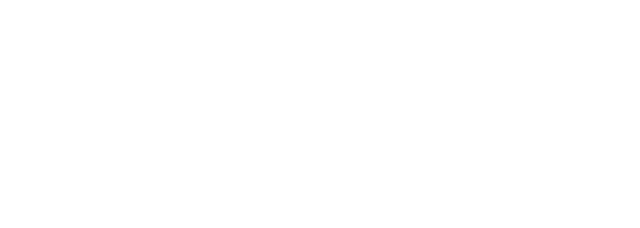
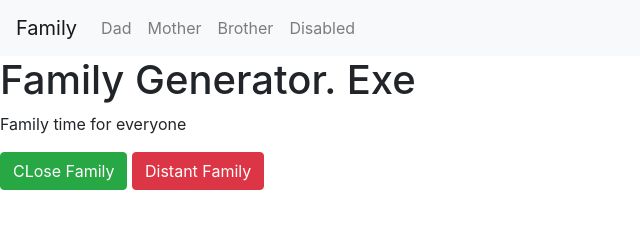
Before and after one commit to Andhack23/nyot, a plain HTML site: page index.html in a window 1280 px wide. Shown: the whole page, without its empty margins (0-640 px from the left). Drawn offline with nearby package versions, Linux system fonts and the light colour scheme.

Commit message:
header and nav-bar

```diff
--- a/index.html
+++ b/index.html
@@ -1,14 +1,48 @@
 <!DOCTYPE html>
 <html>
+
 <head>
+
     <title> NYOT</title>
     <link rel="stylesheet" href="https://stackpath.bootstrapcdn.com/bootstrap/4.1.3/css/bootstrap.min.css" integrity="sha384-MCw98/SFnGE8fJT3GXwEOngsV7Zt27NXFoaoApmYm81iuXoPkFOJwJ8ERdknLPMO" crossorigin="anonymous">
     <link rel="stylesheet" type="test/css" href="style.css">
 </head>
+
 <body>
+    <nav class="navbar navbar-expand-lg navbar-light bg-light">
+        <a class="navbar-brand" href="#">Family</a>
+        <button class="navbar-toggler" type="button" data-toggle="collapse" data-target="#navbarNavAltMarkup" aria-controls="navbarNavAltMarkup" aria-expanded="false" aria-label="Toggle navigation">
+    <span class="navbar-toggler-icon"></span>
+  </button>
+        <div class="collapse navbar-collapse" id="navbarNavAltMarkup">
+            <div class="navbar-nav">
+                <a class="nav-item nav-link" href="#">Dad </a>
+                <a class="nav-item nav-link" href="#">Mother</a>
+                <a class="nav-item nav-link" href="#">Brother</a>
+                <a class="nav-item nav-link" href="#">Disabled</a>
+            </div>
+        </div>
+    </nav>
+    <header>
+
+    <h1> Family Generator. Exe</h1>
+    <p>Family time for everyone</p>
+    <button type="button" class="btn btn-success">CLose Family</button>
+    <button type="button" class="btn btn-danger">Distant Family</button>
+
+
+
+
+
+
+
+    </header>
+
+
     <script src="https://code.jquery.com/jquery-3.3.1.slim.min.js" integrity="sha384-q8i/X+965DzO0rT7abK41JStQIAqVgRVzpbzo5smXKp4YfRvH+8abtTE1Pi6jizo" crossorigin="anonymous"></script>
     <script src="https://cdnjs.cloudflare.com/ajax/libs/popper.js/1.14.3/umd/popper.min.js" integrity="sha384-ZMP7rVo3mIykV+2+9J3UJ46jBk0WLaUAdn689aCwoqbBJiSnjAK/l8WvCWPIPm49" crossorigin="anonymous"></script>
     <script src="https://stackpath.bootstrapcdn.com/bootstrap/4.1.3/js/bootstrap.min.js" integrity="sha384-ChfqqxuZUCnJSK3+MXmPNIyE6ZbWh2IMqE241rYiqJxyMiZ6OW/JmZQ5stwEULTy" crossorigin="anonymous"></script>
+
 </body>
 
 
--- a/style.css
+++ b/style.css
@@ -1,3 +1,20 @@
-body {
-    background-color: red;
+body{
+    background-color:pink;
 }
+
+nav{
+    text-transform: uppercase;
+    font-family:  PT Sans Narrow;
+    font-weight: Bold;
+}
+.nav-link:hover{
+    font-style: Italic;
+    background-color: purple;
+}
+header{
+    height:800px;
+    width:500px;
+    background-image: url(family2.jpeg);
+    background-size:cover;
+    font-family: 'Roboto', sans-serif;
+}
```
Also changed, not shown: family2.jpeg (added). Lines whose indentation alone changed are shown as unchanged.
